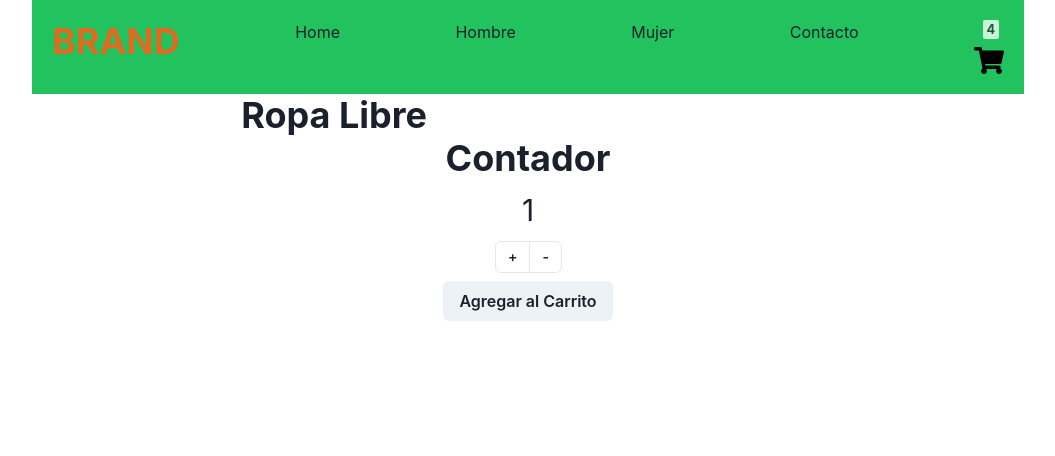
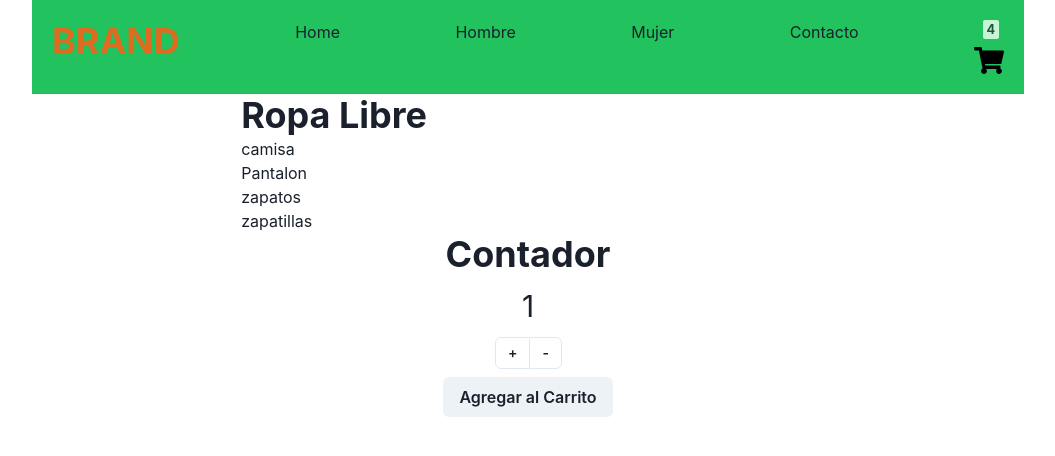
Before and after one commit to rken2010/proyecto-ecommerce, a React (Create React App) app: page / in a window 1280 px wide. Shown: the top 456 px of the page, without its empty margins (112-1167 px from the left). Built offline with nearby package versions, Linux system fonts and the light colour scheme.

Commit message:
fix(catalogo): Se arreglo el map y componentes para que renderice en el DOM el listado

```diff
--- a/src/App.js
+++ b/src/App.js
@@ -1,7 +1,7 @@
 import './App.css';
 import { NavBar } from './components/NavBar';
 import { ChakraProvider, Container } from '@chakra-ui/react'
-import ItemListContainer from './components/ItemList/ItemListContainer';
+import ItemListContainer from './components/ItemListContainer/ItemListContainer.js';
 import { ItemCount } from './components/ItemCount/ItemCount';
 
 
@@ -12,8 +12,8 @@ function App() {
           <NavBar />
         </Container>
         <Container>
-        <ItemListContainer />
-       <ItemCount stock="10" initial="1" />
+          <ItemListContainer />
+          <ItemCount stock="10" initial="1" />
         </Container>
       </ChakraProvider>
   );
--- /dev/null
+++ b/src/components/Item.js
@@ -0,0 +1,9 @@
+const Item = ({ nombre }) => {
+    return (
+        <>
+            <h1>{ nombre }</h1>
+        </>
+    );
+};
+
+export default Item;
--- /dev/null
+++ b/src/components/ItemList/ItemList.js
@@ -0,0 +1,13 @@
+import Item from '../Item';
+
+const ItemList = ({ catalogo }) => {
+    return (
+        <>
+            {catalogo.map((catalogo) => (
+                <Item {...catalogo} key={catalogo.id} />
+            ))}
+        </>
+    );
+};
+
+export default ItemList;
--- a/src/components/ItemList/ItemListContainer.js
+++ /dev/null
@@ -1,16 +0,0 @@
-import { Heading } from "@chakra-ui/react";
-import React, {useState} from "react";
-import { getProducts } from "../../mock/Products";
-
-function ItemListContainer({shopName = "Ropa Libre "}){
-    const [Products, setProducts] = useState ([]);
-
-    getProducts.then((resolve) => {
-        console.log(resolve);
-    })
-    return (
-    <Heading>{shopName}</Heading>
-    )
-}
-
-export default ItemListContainer;
--- /dev/null
+++ b/src/components/ItemListContainer/ItemListContainer.js
@@ -0,0 +1,34 @@
+import { Heading } from "@chakra-ui/react";
+import React, {useEffect, useState} from "react";
+import { getProducts } from "../../mock/catalogo";
+import ItemList from "../ItemList/ItemList";
+
+function ItemListContainer({shopName = "Ropa Libre "}){
+
+    const [catalogo, setCatalogo] = useState ([]);
+    const [cargando, setCargando] = useState (true);
+
+    useEffect(() => {
+        getProducts
+            .then((resolve) => {
+                setCatalogo(resolve);
+            })
+            .catch((error) => {
+                console.log(error)
+            })
+            .finally(() => {
+                setCargando(false);
+            })
+    }, []);
+    return (
+       <>
+        <Heading>{shopName}</Heading>
+
+        {cargando ? ( <Heading> Cargando...</Heading>) :
+            <ItemList catalogo={catalogo} />
+        }
+      </>
+    )
+}
+
+export default ItemListContainer;
--- a/src/mock/Products.js
+++ /dev/null
@@ -1,11 +0,0 @@
-export const Products = [
-    { nombre:"camisa"},
-    { nombre:"Pantalon"},
-    { nombre:"zapatos"},
-    { nombre:"zapatillas"}
-]
-
-export const getProducts = new Promise((resolve, reject) => {
-    setTimeout(() =>{
-        resolve (Products)}, 2000)}
-);
--- /dev/null
+++ b/src/mock/catalogo.js
@@ -0,0 +1,11 @@
+export const catalogo = [
+    { id:1, nombre:"camisa"},
+    { id:2, nombre:"Pantalon"},
+    { id:3, nombre:"zapatos"},
+    { id:4, nombre:"zapatillas"}
+]
+
+export const getProducts = new Promise((resolve, reject) => {
+    setTimeout(() =>{
+        resolve (catalogo)}, 2000)}
+);
```
